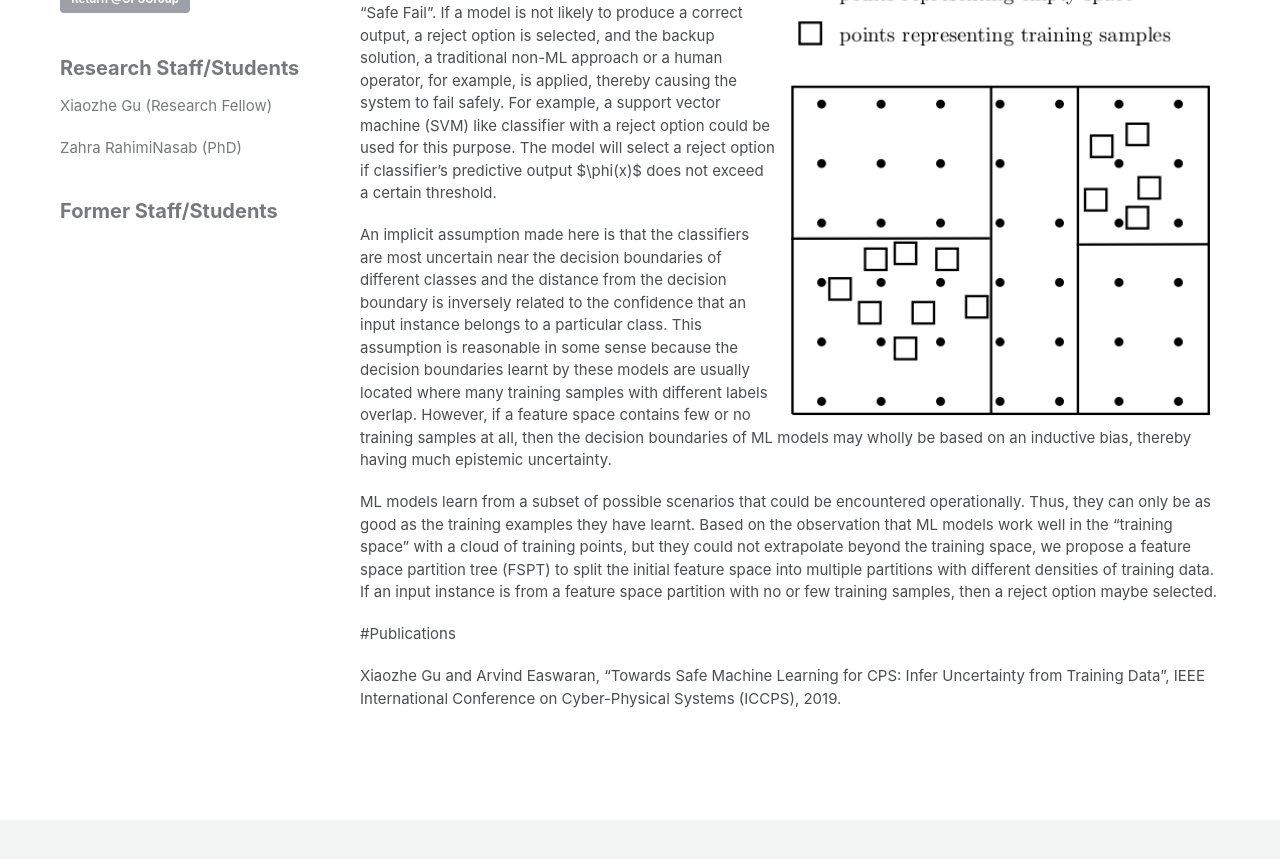
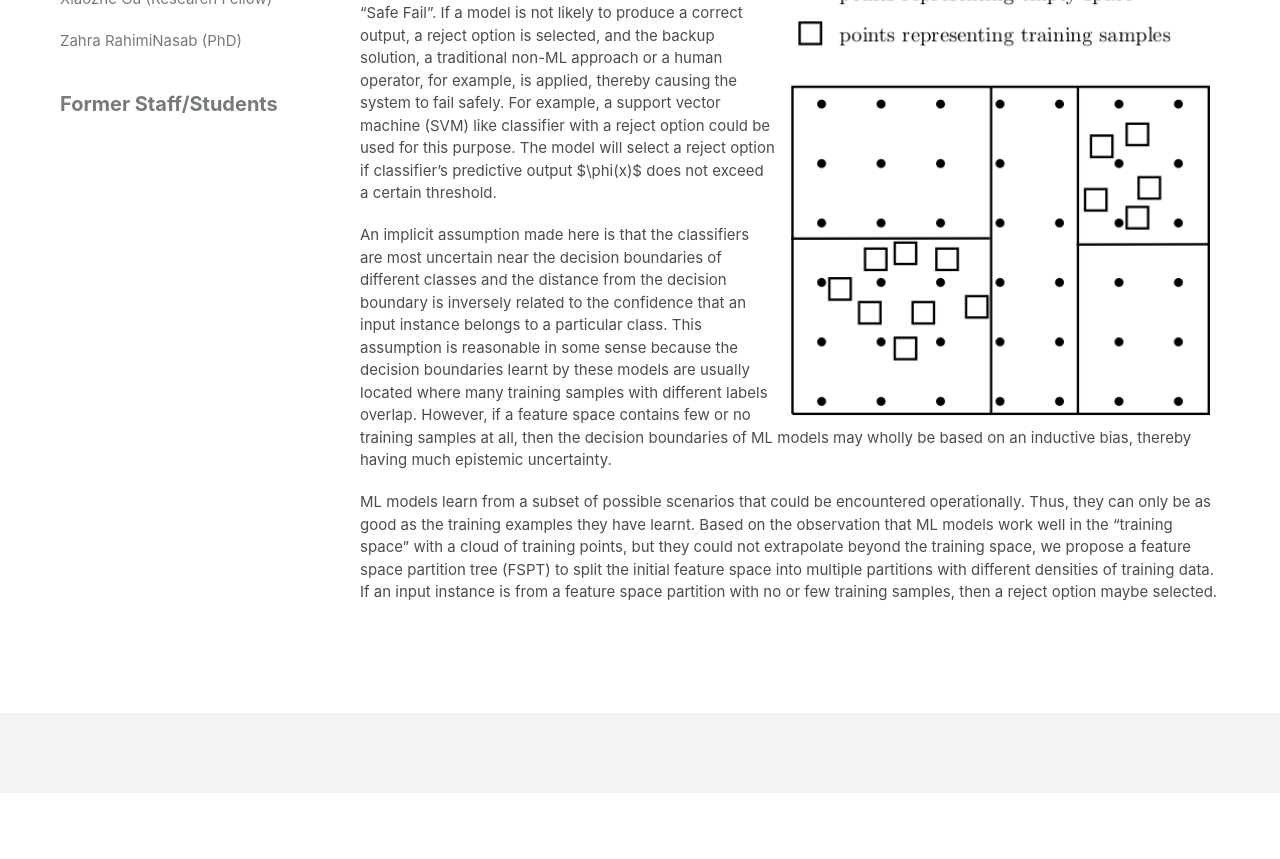
Before and after one commit to CPS-research-group/CPS-research-group.github.io, a Jekyll site: the page built from _pages/ml_safety.md, in a window 1280 px wide and 900 px high, scrolled down 579 px. Shown: the top 859 px of the window. Built offline with Jekyll 4.4.1, drawn with Linux system fonts in a browser that asks for light colours; after the commit the page ends 1372 px from its top, so only the background shows below that.

Commit message:
Updates.

```diff
--- a/_pages/ml_safety.md
+++ b/_pages/ml_safety.md
@@ -36,7 +36,3 @@
 
 ML models learn from a subset of possible scenarios that could be encountered operationally. Thus, they can only be as good as the
 training examples they have learnt. Based on the observation that  ML models work well in the “training space” with a cloud of training points, but they could not extrapolate beyond the training space, we propose a feature space partition tree (FSPT) to split the initial feature space into multiple partitions with different densities of training data.  If  an input instance is from a feature space partition with no or few training samples,  then a reject option maybe selected.
-
-#Publications
-
-Xiaozhe Gu and Arvind Easwaran, "Towards Safe Machine Learning for CPS: Infer Uncertainty from Training Data", IEEE International Conference on Cyber-Physical Systems (ICCPS), 2019.
```
